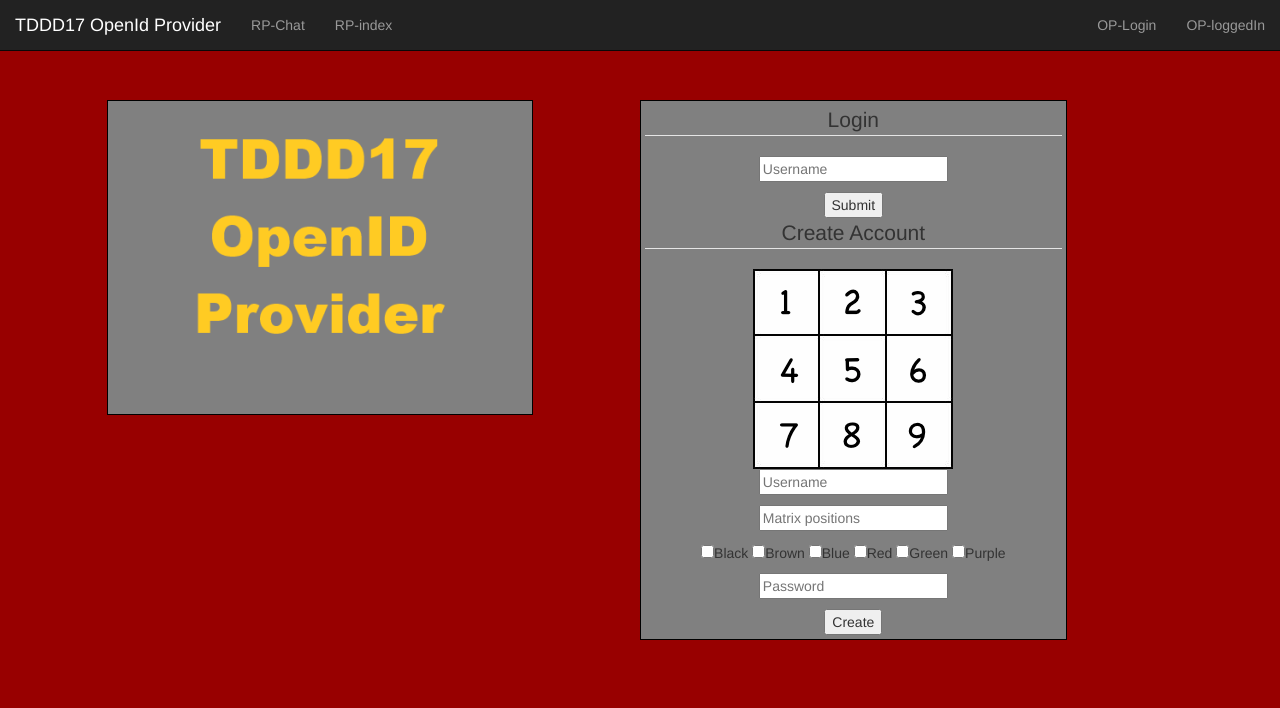
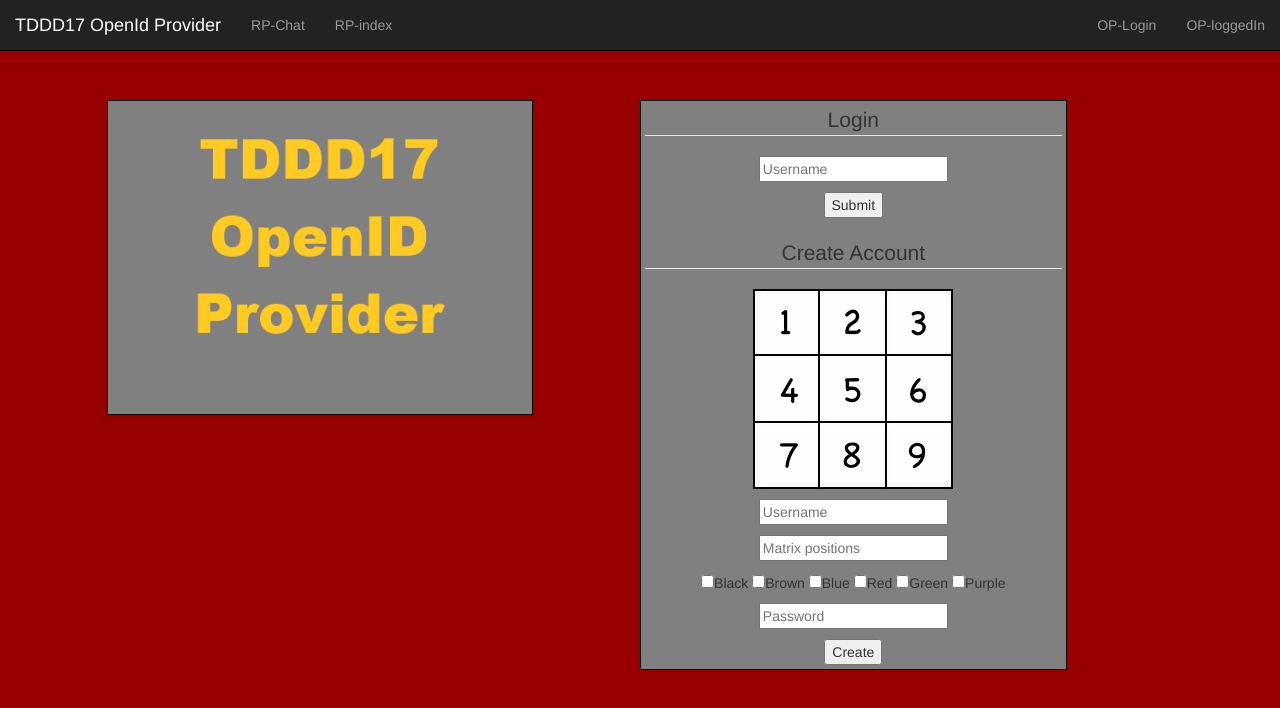
Before and after one commit to lvpeschke/OpenIDA, a plain HTML site: page WEB-INF/OPViews/logIn.html in a window 1280 px wide. Drawn offline with nearby package versions, Linux system fonts and the light colour scheme.

Commit message:
And again (just layout)

```diff
--- a/WEB-INF/OPViews/logIn.html
+++ b/WEB-INF/OPViews/logIn.html
@@ -44,11 +44,11 @@
 					<p><input id="username-login" type="text" name="user" value="" placeholder="Username"></p>
 					<input type="submit" value="Submit">
 				</form>
-        	</div>
+        	</div><br>
         	<div class="middleWrapper">
 				<form action="/OpenIdProvider/OpCreateUser/">
 					<legend>Create Account</legend>
-                    <img src="../img/SignupMatrix.png" alt="Signup matrix">
+                    <p><img src="../img/SignupMatrix.png" alt="Signup matrix"></p>
         			<p><input type="text" name="user" value="" placeholder="Username"></p>
                     <p><input type="text" name="positions" value="" placeholder="Matrix positions"></p>
                     <p><input type="checkbox" name="color" value="0">Black</option>
```
